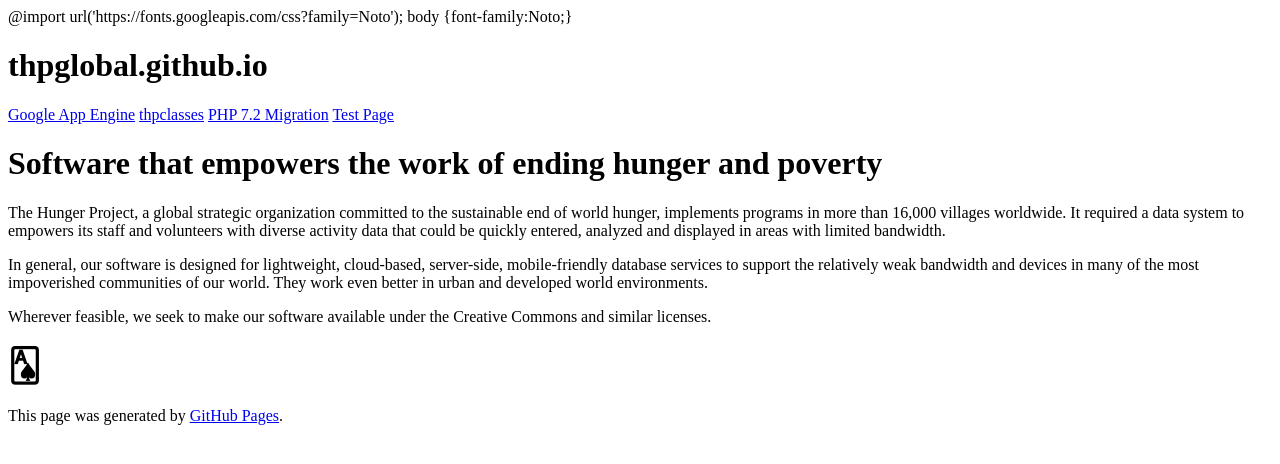
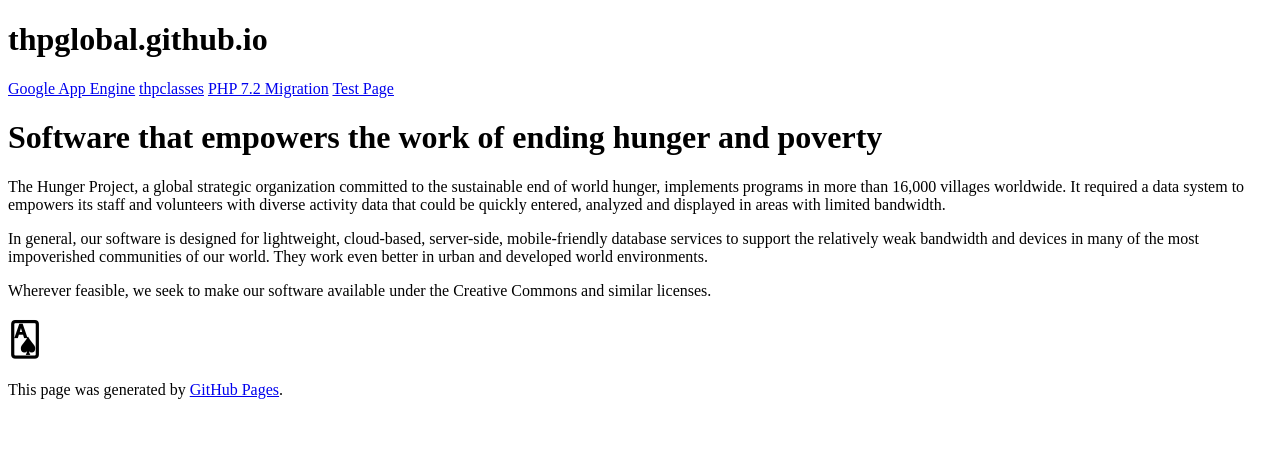
Before and after one commit to thpglobal/thpglobal.github.io, a Jekyll site: the page built from README.md, in a window 1280 px wide. Shown: the top 464 px of the page. Built offline with Jekyll 4.4.1, drawn with Linux system fonts in a browser that asks for light colours; some web fonts are replaced; our own code applies the rules of GitHub Pages for plain Markdown files; the repository's description, which GitHub fills in, is left out.

Commit message:
Update default.html

```diff
--- a/_layouts/default.html
+++ b/_layouts/default.html
@@ -7,7 +7,7 @@
     <meta name="viewport" content="width=device-width, initial-scale=1">
     <meta name="theme-color" content="#157878">
     <meta name="apple-mobile-web-app-status-bar-style" content="black-translucent">
-	<link href="https://fonts.googleapis.com/css?family=Noto" rel="stylesheet"
+	<link href="https://fonts.googleapis.com/css?family=Noto" rel="stylesheet">
 	<style>
 		@import url('https://fonts.googleapis.com/css?family=Noto');
 		body {font-family:Noto;}
```
